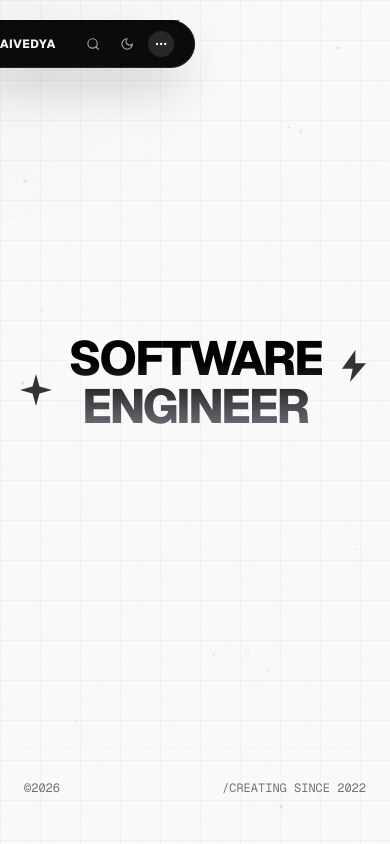
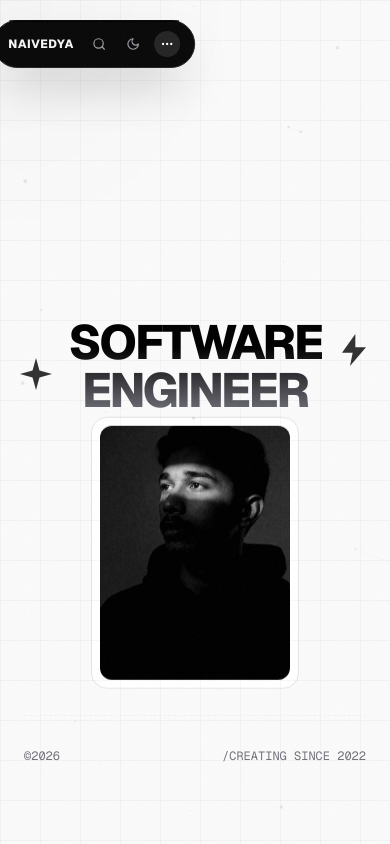
Before and after one commit to NaivedyaSahay/navi.dev, a Next.js app: page / in a window 390 px wide. Shown: the top 844 px of the page. Built offline with nearby package versions, Linux system fonts and the light colour scheme.

Commit message:
feat: optimize mobile profile card scroll, responsive navbar padding, and z-index overlay stacking

```diff
--- a/src/components/layout/Navbar.tsx
+++ b/src/components/layout/Navbar.tsx
@@ -98,7 +98,7 @@ export default function Navbar() {
         />
 
         {/* Minimal Black Menu Capsule */}
-        <div className="flex items-center gap-6 px-5 py-2.5 rounded-full border border-zinc-800 bg-neutral-950 text-neutral-100 shadow-2xl relative">
+        <div className="flex items-center gap-3 sm:gap-6 px-3.5 sm:px-5 py-2.5 rounded-full border border-zinc-800 bg-neutral-950 text-neutral-100 shadow-2xl relative">
 
           {/* Logo / Brand */}
           <a
--- a/src/components/sections/About.tsx
+++ b/src/components/sections/About.tsx
@@ -53,7 +53,7 @@ export default function About() {
   };
 
   return (
-    <section id="about" className="py-24 px-6 relative border-t border-border">
+    <section id="about" className="py-24 px-6 relative border-t border-border z-10">
       <div className="max-w-7xl mx-auto flex flex-col gap-24">
 
         {/* Main 3-Column Introduction Grid (From User Screenshots) */}
--- a/src/components/sections/Hero.tsx
+++ b/src/components/sections/Hero.tsx
@@ -32,7 +32,7 @@ export default function Hero() {
     <section
       id="home"
       ref={containerRef}
-      className="relative min-h-screen flex flex-col justify-between overflow-hidden py-12 px-6 bg-grid"
+      className="relative min-h-screen z-30 flex flex-col justify-between overflow-hidden pt-12 pb-20 sm:py-12 px-6 bg-grid"
     >
       {/* Background elements */}
       <ParticlesBackground />
@@ -51,7 +51,7 @@ export default function Hero() {
 
       {/* Main Centered Content */}
       <div className="max-w-7xl mx-auto w-full flex flex-col items-center justify-center flex-1 relative z-10 text-center">
-        <div className="relative inline-block select-none -translate-y-12 sm:-translate-y-16">
+        <div className="relative inline-block select-none -translate-y-12 sm:-translate-y-16 z-30">
           {/* Star Icon (Left Side) */}
           <motion.div
             initial={{ opacity: 0, scale: 0 }}
--- a/src/components/ui/FlippingProfileCard.tsx
+++ b/src/components/ui/FlippingProfileCard.tsx
@@ -22,27 +22,30 @@ export default function FlippingProfileCard() {
   const { scrollY } = useScroll();
 
   // Scroll ranges:
-  // From scroll = 0 (top of page) to scroll = 500 (scrolled down)
-  const scrollRange = [0, 500];
+  // We use a shorter scroll range on mobile (0 to 300) so the card settles into its slot quickly.
+  const scrollRange = isMobile ? [0, 300] : [0, 500];
 
   // Map scroll progress to Y translation dynamically:
-  // We use viewport-relative calculation to ensure consistent proportions.
-  // -54% of viewport height places the card exactly overlapping the lower part of 'ENGINEER' when shifted up.
-  // -38% of viewport height is optimal for mobile cards when shifted up.
+  // On desktop, we translate from -54% of viewport height.
+  // On mobile, we translate from -96% of viewport height to pull the card up from its lower stacked position into the Hero section at the start.
   const desktopOffset = -(windowHeight * 0.54);
-  const mobileOffset = -(windowHeight * 0.38);
+  const mobileOffset = -(windowHeight * 0.96);
 
   const yTranslate = useTransform(
     scrollY,
     scrollRange,
-    isMobile ? [mobileOffset, 0] : [desktopOffset, 0]
+    [isMobile ? mobileOffset : desktopOffset, 0]
   );
 
   // Map scroll progress to 3D RotateY (flip from 0deg to 180deg)
   const rotateY = useTransform(scrollY, scrollRange, [0, 180]);
 
   // Map scroll progress to scale: pinch down slightly in middle of flip for fluid feel
-  const scale = useTransform(scrollY, [0, 250, 500], [1, 0.92, 1]);
+  const scale = useTransform(
+    scrollY,
+    isMobile ? [0, 150, 300] : [0, 250, 500],
+    [1, 0.92, 1]
+  );
 
   // Smooth out the motion values with springs
   const smoothY = useSpring(yTranslate, { stiffness: 90, damping: 20 });
```
